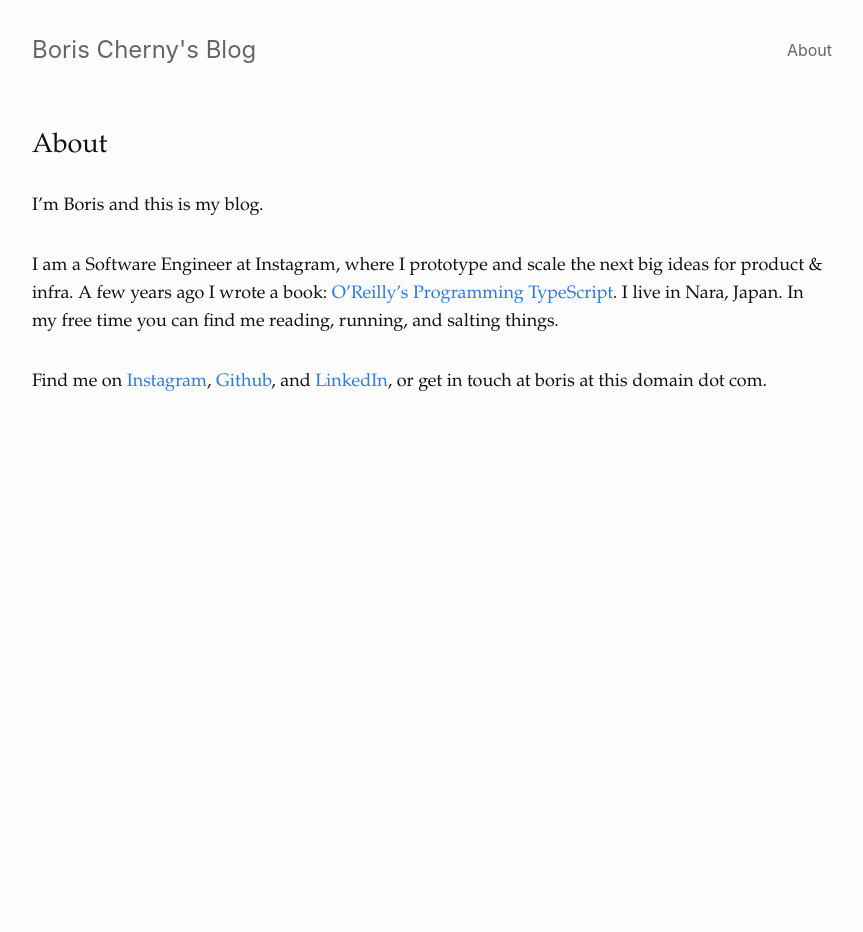
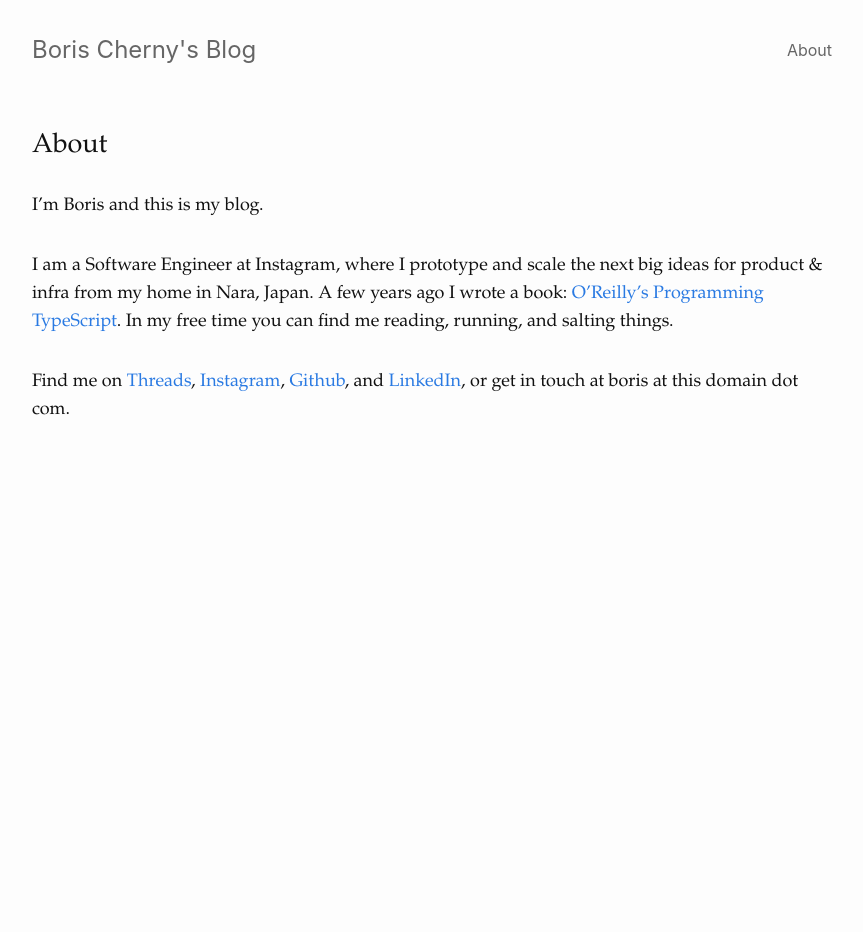
Before and after one commit to bcherny/bcherny.github.io, a Jekyll site: the page built from about.md, in a window 1280 px wide. Shown: the whole page, without its empty margins (208-1071 px from the left). Built offline with Jekyll 4.4.1, drawn with Linux system fonts in a browser that asks for light colours.

Commit message:
Update about.md

```diff
--- a/about.md
+++ b/about.md
@@ -6,6 +6,6 @@ permalink: /about/
 
 I'm Boris and this is my blog.
 
-I am a Software Engineer at Instagram, where I prototype and scale the next big ideas for product & infra. A few years ago I wrote a book: [O'Reilly's Programming TypeScript](https://amazon.com/Programming-TypeScript-Making-JavaScript-Applications/dp/1492037656). I live in Nara, Japan. In my free time you can find me reading, running, and salting things.
+I am a Software Engineer at Instagram, where I prototype and scale the next big ideas for product & infra from my home in Nara, Japan. A few years ago I wrote a book: [O'Reilly's Programming TypeScript](https://amazon.com/Programming-TypeScript-Making-JavaScript-Applications/dp/1492037656). In my free time you can find me reading, running, and salting things.
 
-Find me on [Instagram](https://www.instagram.com/b.cherny/), [Github](https://github.com/bcherny), and [LinkedIn](https://www.linkedin.com/in/bcherny), or get in touch at boris at this domain dot com.
+Find me on [Threads](https://www.threads.net/@boris_cherny), [Instagram](https://www.instagram.com/b.cherny/), [Github](https://github.com/bcherny), and [LinkedIn](https://www.linkedin.com/in/bcherny), or get in touch at boris at this domain dot com.
```
